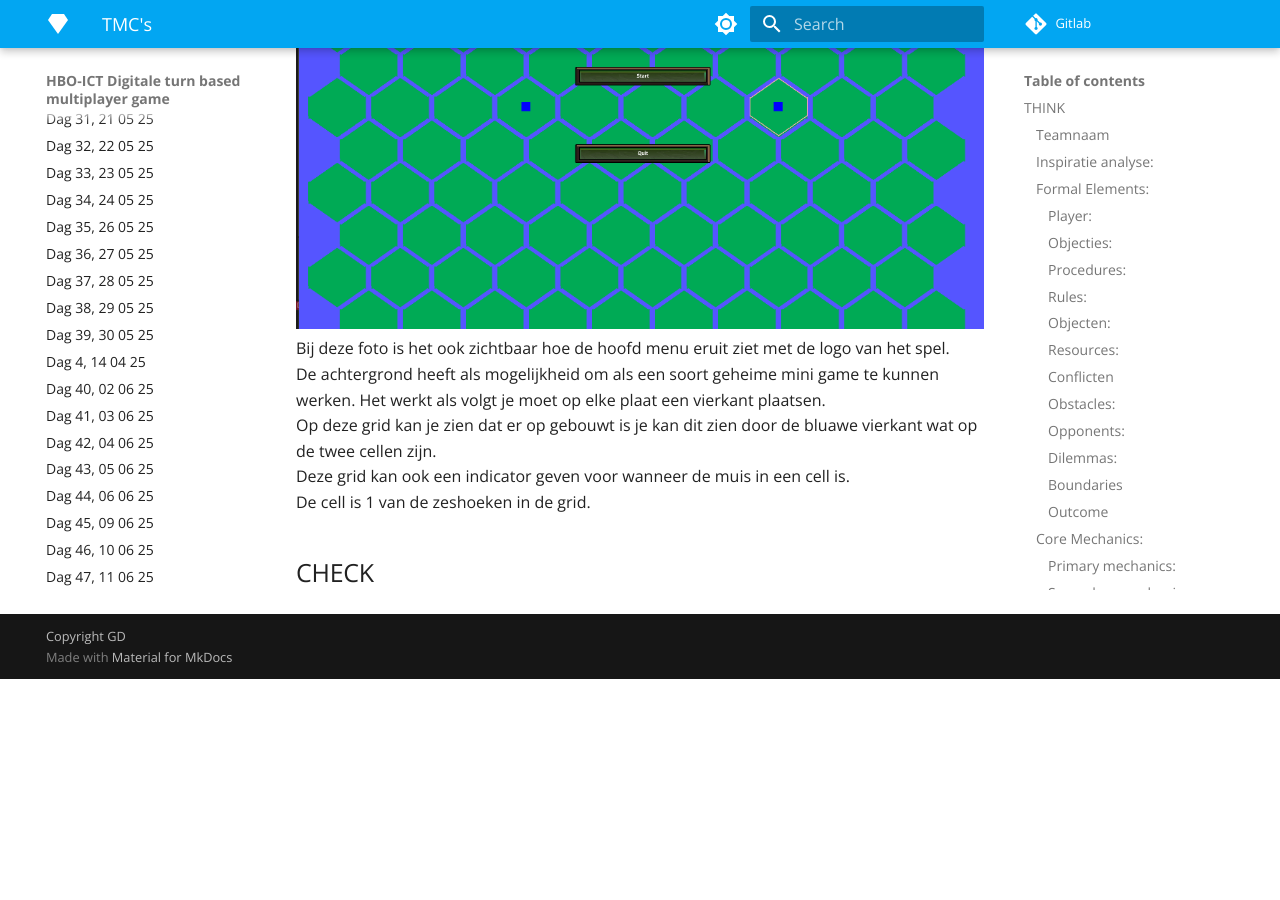
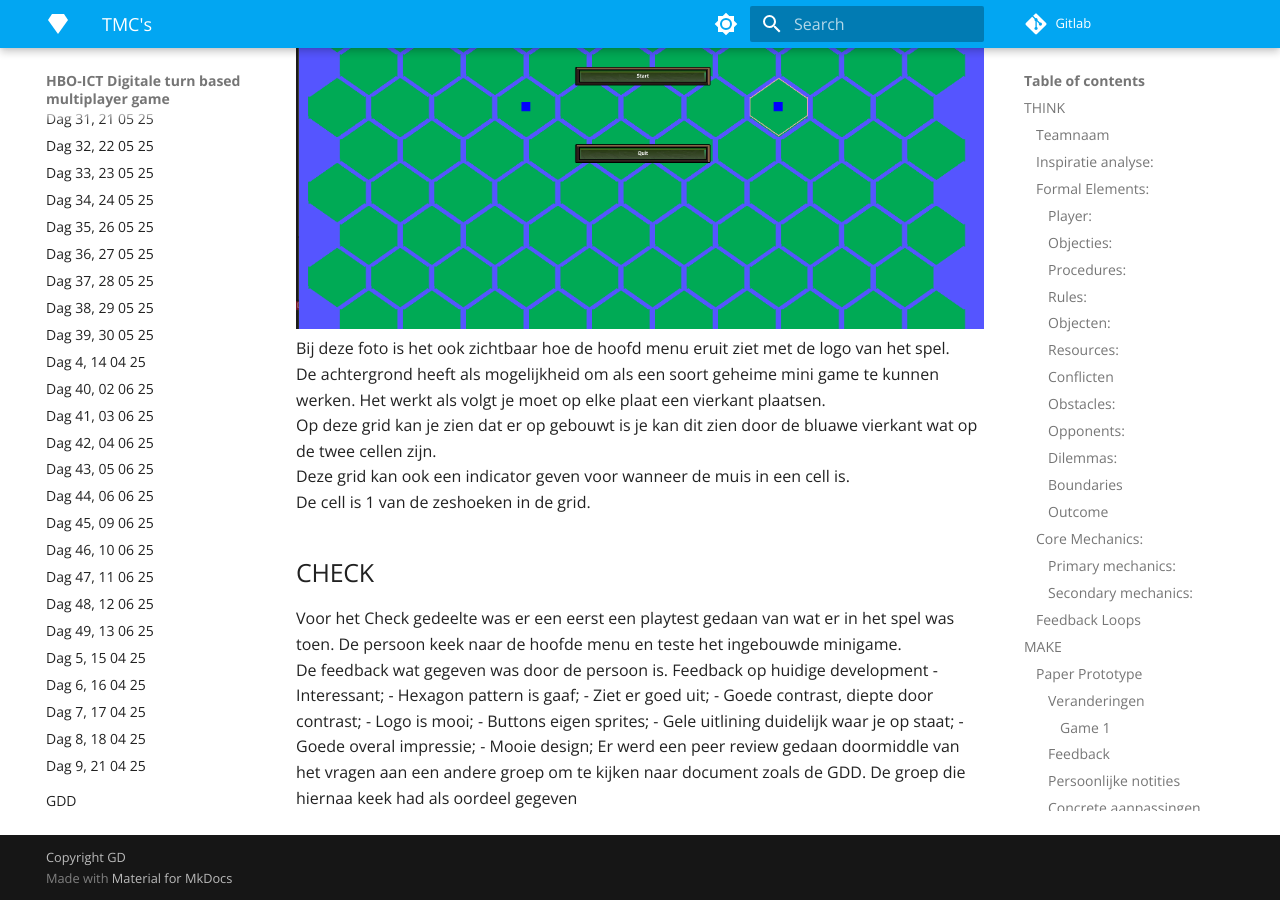
Before and after one commit to lieuweZ/HexFront, an MkDocs documentation site: the page built from docs/TMC's/TMC 1.md, in a window 1280 px wide and 900 px high, scrolled down 7026 px. Built offline with MkDocs 1.6.1 and Material for MkDocs 9.7.7, drawn with Linux system fonts in a browser that asks for light colours; nearby versions of some CDN libraries; library files that are not in the unit come from our copies; before the commit the page ends 7705 px from its top, so only the background shows below that.

Commit message:
Edit TMC 1.md

```diff
--- a/docs/TMC's/TMC 1.md
+++ b/docs/TMC's/TMC 1.md
@@ -167,3 +167,17 @@ Deze grid kan ook een indicator geven voor wanneer de muis in een cell is.<br>
 De cell is 1 van de zeshoeken in de grid.<br>
 
 ## CHECK
+Voor het Check gedeelte was er een eerst een playtest gedaan van wat er in het spel was toen. De persoon keek naar de hoofde menu en teste het ingebouwde minigame.<br>
+De feedback wat gegeven was door de persoon is.
+Feedback op huidige development
+- Interessant;
+- Hexagon pattern is gaaf;
+- Ziet er goed uit;
+- Goede contrast, diepte door contrast;
+- Logo is mooi;
+- Buttons eigen sprites;
+- Gele uitlining duidelijk waar je op staat;
+- Goede overal impressie;
+- Mooie design;
+Er werd een peer review gedaan doormiddle van het vragen aan een andere groep om te kijken naar document zoals de GDD.
+De groep die hiernaa keek had als oordeel gegeven
```
